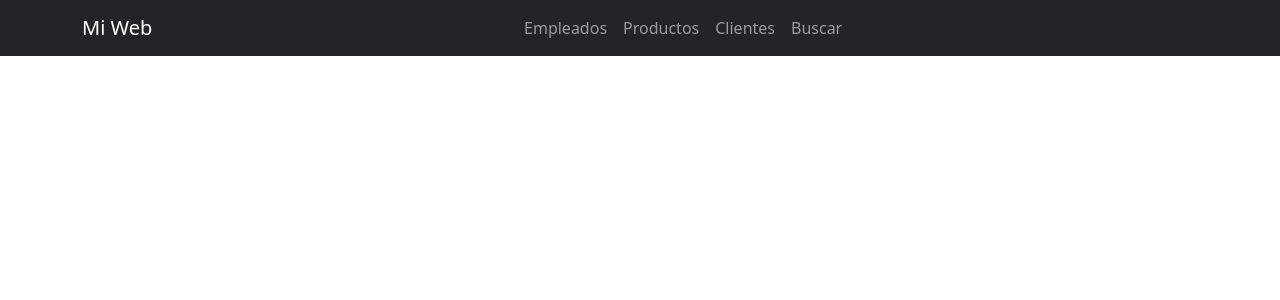
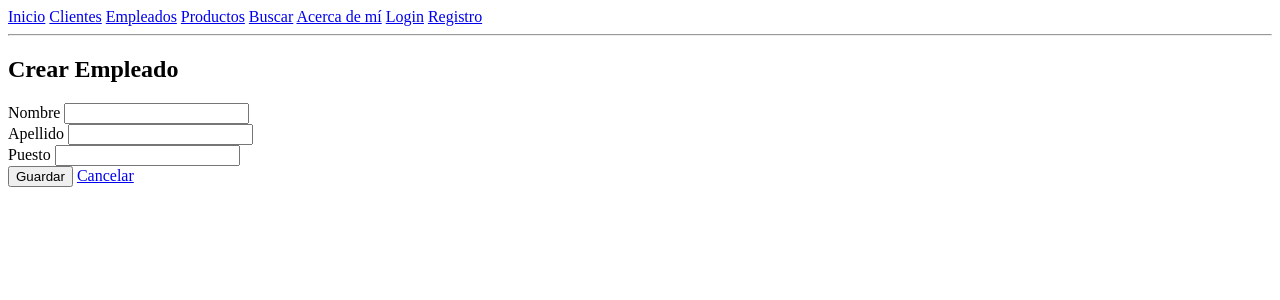
Before and after one commit to MagaliHeinermann/Proyecto_Final_Magali_Heinermann, a Django app: page /empleados/crear/ in a window 1280 px wide. Shown: the top 300 px of the page. Run offline with Django 5.2, Linux system fonts and the light colour scheme; parts of the project's set-up code (start-up, migrations or seed data) failed here and were passed over.

Commit message:
Entrega_Final

```diff
--- a/pagina_web/miapp/forms.py
+++ b/pagina_web/miapp/forms.py
@@ -15,3 +15,21 @@
     class Meta:
         model = Cliente
         fields = "__all__"
+
+from django import forms
+from django.contrib.auth.forms import UserCreationForm
+from django.contrib.auth.models import User
+from .models import Avatar
+
+class RegistroUsuarioForm(UserCreationForm):
+    email = forms.EmailField()
+
+    class Meta:
+        model = User
+        fields = ["username", "email", "password1", "password2"]
+
+
+class AvatarForm(forms.ModelForm):
+    class Meta:
+        model = Avatar
+        fields = ["imagen"]
--- a/pagina_web/miapp/models.py
+++ b/pagina_web/miapp/models.py
@@ -25,3 +25,10 @@
 
     def __str__(self):
         return f"{self.nombre} {self.apellido}"
+
+class Avatar(models.Model):
+    user = models.OneToOneField(User, on_delete=models.CASCADE)
+    imagen = models.ImageField(upload_to="avatares", null=True, blank=True)
+
+    def __str__(self):
+        return f"Avatar de {self.user.username}"
--- a/pagina_web/miapp/templates/base.html
+++ b/pagina_web/miapp/templates/base.html
@@ -1,31 +1,21 @@
-<!DOCTYPE html>
-<html lang="es">
-<head>
-    <meta charset="UTF-8">
-    <title>Mi Web Django</title>
-    <link href="https://cdn.jsdelivr.net/npm/bootstrap@5.3.3/dist/css/bootstrap.min.css" rel="stylesheet">
-</head>
+<nav>
+    <a href="{% url 'inicio' %}">Inicio</a>
+    <a href="{% url 'lista_clientes' %}">Clientes</a>
+    <a href="{% url 'lista_empleados' %}">Empleados</a>
+    <a href="{% url 'lista_productos' %}">Productos</a>
+    <a href="{% url 'buscar' %}">Buscar</a>
+    <a href="{% url 'acerca' %}">Acerca de mí</a>
 
-<body>
-<nav class="navbar navbar-dark bg-dark navbar-expand-lg">
-    <div class="container">
-        <a class="navbar-brand" href="#">Mi Web</a>
-
-        <div class="collapse navbar-collapse">
-            <ul class="navbar-nav mx-auto">
-                <li class="nav-item"><a class="nav-link" href="/empleados/lista/">Empleados</a></li>
-                <li class="nav-item"><a class="nav-link" href="/productos/lista/">Productos</a></li>
-                <li class="nav-item"><a class="nav-link" href="/clientes/lista/">Clientes</a></li>
-                <li class="nav-item"><a class="nav-link" href="/buscar/">Buscar</a></li>
-            </ul>
-        </div>
-    </div>
+    {% if user.is_authenticated %}
+        <a href="{% url 'avatar' %}">Avatar</a>
+        <a href="{% url 'logout' %}">Logout</a>
+    {% else %}
+        <a href="{% url 'login' %}">Login</a>
+        <a href="{% url 'registro' %}">Registro</a>
+    {% endif %}
 </nav>
 
-<div class="container mt-4">
-    {% block content %}
-    {% endblock content %}
-</div>
+<hr>
 
-</body>
-</html>
+{% block contenido %}
+{% endblock %}
--- a/pagina_web/miapp/views.py
+++ b/pagina_web/miapp/views.py
@@ -22,6 +22,13 @@
     empleados = Empleado.objects.all()
     return render(request, "empleados/lista_empleados.html", {"empleados": empleados})
 
+from django.contrib.auth.decorators import login_required
+
+@login_required
+def crear_cliente(request):
+    ...
+
+
 # ───────── PRODUCTOS ─────────
 
 def crear_producto(request):
@@ -37,6 +44,13 @@
 def lista_productos(request):
     productos = Producto.objects.all()
     return render(request, "productos/lista_productos.html", {"productos": productos})
+
+from django.contrib.auth.decorators import login_required
+
+@login_required
+def crear_cliente(request):
+    ...
+
 
 # ───────── CLIENTES ─────────
 
@@ -54,9 +68,81 @@
     clientes = Cliente.objects.all()
     return render(request, "clientes/lista_clientes.html", {"clientes": clientes})
 
+from django.contrib.auth.decorators import login_required
+
+@login_required
+def crear_cliente(request):
+    ...
+
+
 # ───────── BÚSQUEDA ─────────
 
 def buscar(request):
     query = request.GET.get("q", "")
     productos = Producto.objects.filter(nombre__icontains=query) if query else []
     return render(request, "buscar.html", {"productos": productos, "query": query})
+
+from django.contrib.auth.decorators import login_required
+
+@login_required
+def crear_cliente(request):
+    ...
+
+
+# ───────── REGISTRO ─────────
+
+from django.shortcuts import render, redirect
+from django.contrib.auth import login, logout, authenticate
+from django.contrib.auth.forms import AuthenticationForm
+from django.contrib.auth.decorators import login_required
+from .forms import RegistroUsuarioForm, AvatarForm
+from .models import Avatar
+
+def registro(request):
+    if request.method == "POST":
+        form = RegistroUsuarioForm(request.POST)
+        if form.is_valid():
+            usuario = form.save()
+            login(request, usuario)
+            return redirect("inicio")
+    else:
+        form = RegistroUsuarioForm()
+    return render(request, "registro.html", {"form": form})
+
+
+def login_view(request):
+    if request.method == "POST":
+        form = AuthenticationForm(request, data=request.POST)
+        if form.is_valid():
+            usuario = form.get_user()
+            login(request, usuario)
+            return redirect("inicio")
+    else:
+        form = AuthenticationForm()
+    return render(request, "login.html", {"form": form})
+
+
+def logout_view(request):
+    logout(request)
+    return redirect("inicio")
+
+
+@login_required
+def agregar_avatar(request):
+    avatar = Avatar.objects.filter(user=request.user).first()
+
+    if request.method == "POST":
+        form = AvatarForm(request.POST, request.FILES, instance=avatar)
+        if form.is_valid():
+            avatar = form.save(commit=False)
+            avatar.user = request.user
+            avatar.save()
+            return redirect("inicio")
+    else:
+        form = AvatarForm(instance=avatar)
+
+    return render(request, "avatar.html", {"form": form})
+
+# Pagina "Acerca de mi"
+def acerca_de_mi(request):
+    return render(request, "acerca_de_mi.html")
```
Also changed, not shown: pagina_web/miapp/templates/acerca_de_mi.html (added, +14 -0 lines), pagina_web/miapp/templates/avatar.html (added, +9 -0 lines), pagina_web/miapp/templates/login.html (added, +9 -0 lines), pagina_web/miapp/templates/registro.html (added, +9 -0 lines), pagina_web/miapp/urls.py (+17 -0 lines).
